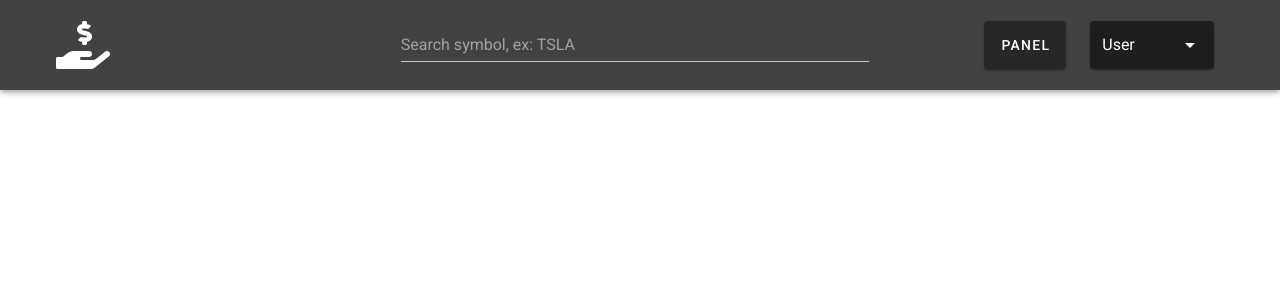
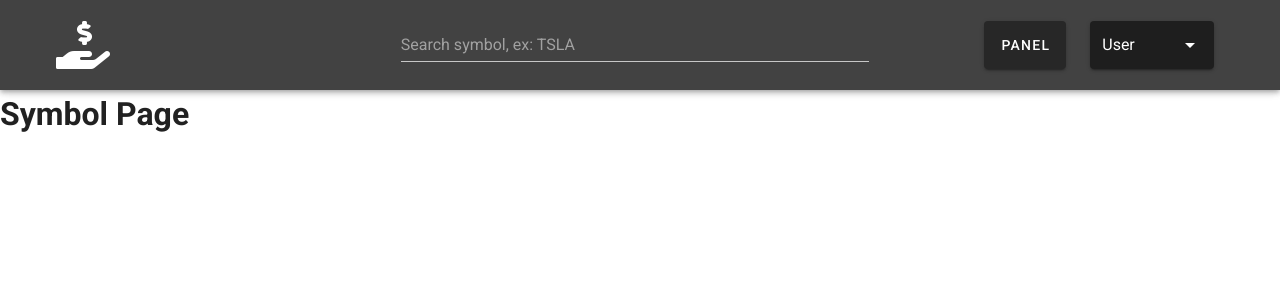
Before and after one commit to taskiranumut/stock-market-app-vue2, a Vue app: page /symbol/1 in a window 1280 px wide. Shown: the top 300 px of the page. Built offline with nearby package versions, Linux system fonts and the light colour scheme.

Commit message:
add SymbolPage view and route

```diff
--- a/src/router/index.js
+++ b/src/router/index.js
@@ -1,6 +1,6 @@
 import Vue from "vue";
 import VueRouter from "vue-router";
-import Home from "../views/Home.vue";
+import Home from "@/views/Home.vue";
 
 Vue.use(VueRouter);
 
@@ -9,6 +9,11 @@ const routes = [
     path: "/",
     name: "Home",
     component: Home,
+  },
+  {
+    path: "/symbol/:id",
+    name: "SymbolPage",
+    component: () => import("@/views/SymbolPage.vue"),
   },
 ];
 
@@ -19,5 +24,3 @@ const router = new VueRouter({
 });
 
 export default router;
-
-// component: () => import("@/views/....")
--- /dev/null
+++ b/src/views/SymbolPage.vue
@@ -0,0 +1,11 @@
+<script>
+export default {
+  name: "SymbolPage",
+};
+</script>
+
+<template>
+  <div>
+    <h1>Symbol Page</h1>
+  </div>
+</template>
```
